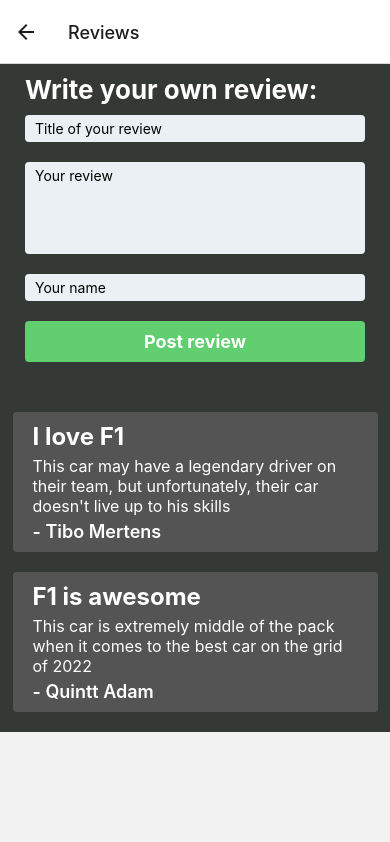
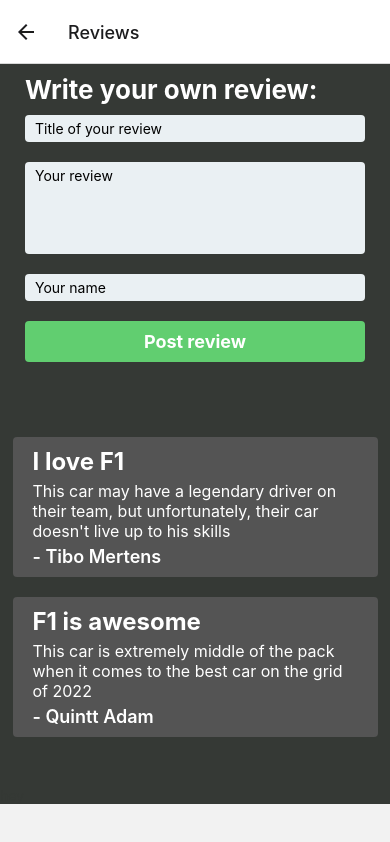
Before and after one commit to TiboMertens/Examen, a React Native app: screen /Reviews in a window 390 px wide. Built offline with nearby package versions, Linux system fonts and the light colour scheme.

Commit message:
fixed issue: FlatList not scrolling

```diff
--- a/screens/ReviewScreen.js
+++ b/screens/ReviewScreen.js
@@ -6,6 +6,7 @@ import {
   TextInput,
   TouchableOpacity,
   ScrollView,
+  KeyboardAvoidingView,
 } from "react-native";
 import React, { useState, useEffect } from "react";
 
@@ -89,23 +90,22 @@ const ReviewScreen = () => {
           onChangeText={newNameHandler}
         />
 
-        <TouchableOpacity
-          style={styles.btn}
-          onPress={() => addReviewHandler()}
-        >
+        <TouchableOpacity style={styles.btn} onPress={() => addReviewHandler()}>
           <Text style={styles.btnText}>Post review</Text>
         </TouchableOpacity>
       </View>
       <FlatList
+        style={{ height: 350, marginTop: 25 }}
         data={reviews}
         renderItem={({ item }) => (
-            <View style={styles.reviewContainer}>
-              <Text style={styles.reviewTitle}>{item.title}</Text>
-              <Text style={styles.review}>{item.review}</Text>
-              <Text style={styles.reviewName}>- {item.name}</Text>
-            </View>
+          <View style={styles.reviewContainer}>
+            <Text style={styles.reviewTitle}>{item.title}</Text>
+            <Text style={styles.review}>{item.review}</Text>
+            <Text style={styles.reviewName}>- {item.name}</Text>
+          </View>
         )}
       />
+      <Text style={styles.a}>hey</Text>
     </View>
   );
 };
@@ -113,9 +113,9 @@ const ReviewScreen = () => {
 export default ReviewScreen;
 
 const styles = StyleSheet.create({
-  // flatListContainer: {
-  //   marginBottom: 81,
-  // },
+  flatListContainer: {
+    backgroundColor: "#353935",
+  },
   container: {
     backgroundColor: "#353935",
   },
@@ -202,4 +202,7 @@ const styles = StyleSheet.create({
     fontWeight: "bold",
     fontSize: 18,
   },
+  a: {
+    color: "#353935",
+  },
 });
```
